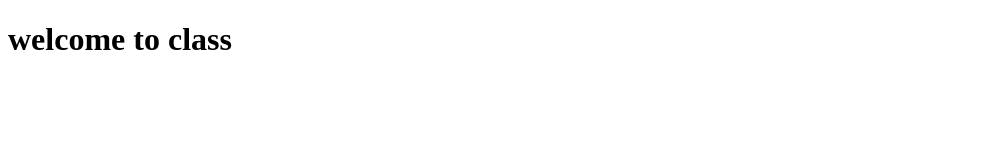
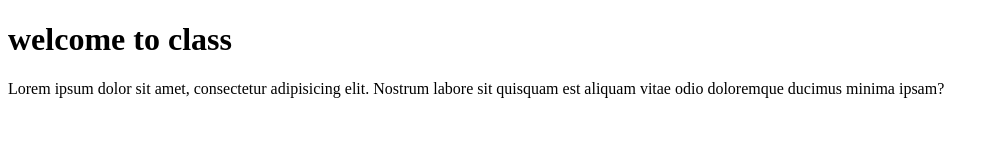
Before and after one commit to eugene788/projectOne, a plain HTML site: page index.html in a window 1280 px wide. Shown: the whole page, without its empty margins (0-999 px from the left). Drawn offline with Linux system fonts and the light colour scheme.

Commit message:
second commit

```diff
--- a/index.html
+++ b/index.html
@@ -9,6 +9,8 @@
 
 <body>
     <h1>welcome to class</h1>
+    <p>Lorem ipsum dolor sit amet, consectetur adipisicing elit. Nostrum labore sit quisquam est aliquam vitae odio
+        doloremque ducimus minima ipsam?</p>
 </body>
 
 </html>
```
